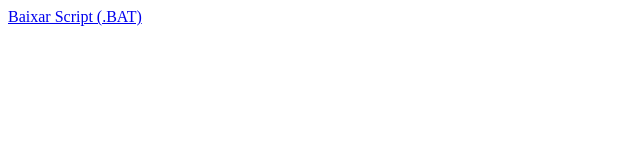
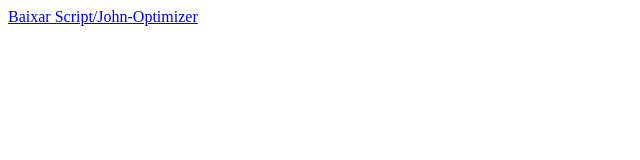
Before and after one commit to JSX493/download-John-Optimizer, a plain HTML site: page index.html in a window 1280 px wide. Shown: the full height of the page, 0-640 px from the left. Drawn offline with Linux system fonts and the light colour scheme.

Commit message:
Update index.html

```diff
--- a/index.html
+++ b/index.html
@@ -1,3 +1,3 @@
 <a href="data:application/octet-stream;base64,QGVjaG8gb2Zm...[CONTEÚDO_EM_BASE64]..." download="John-optimizer.bat">
-    Baixar Script (.BAT)
+    Baixar Script/John-Optimizer
 </a>
```
